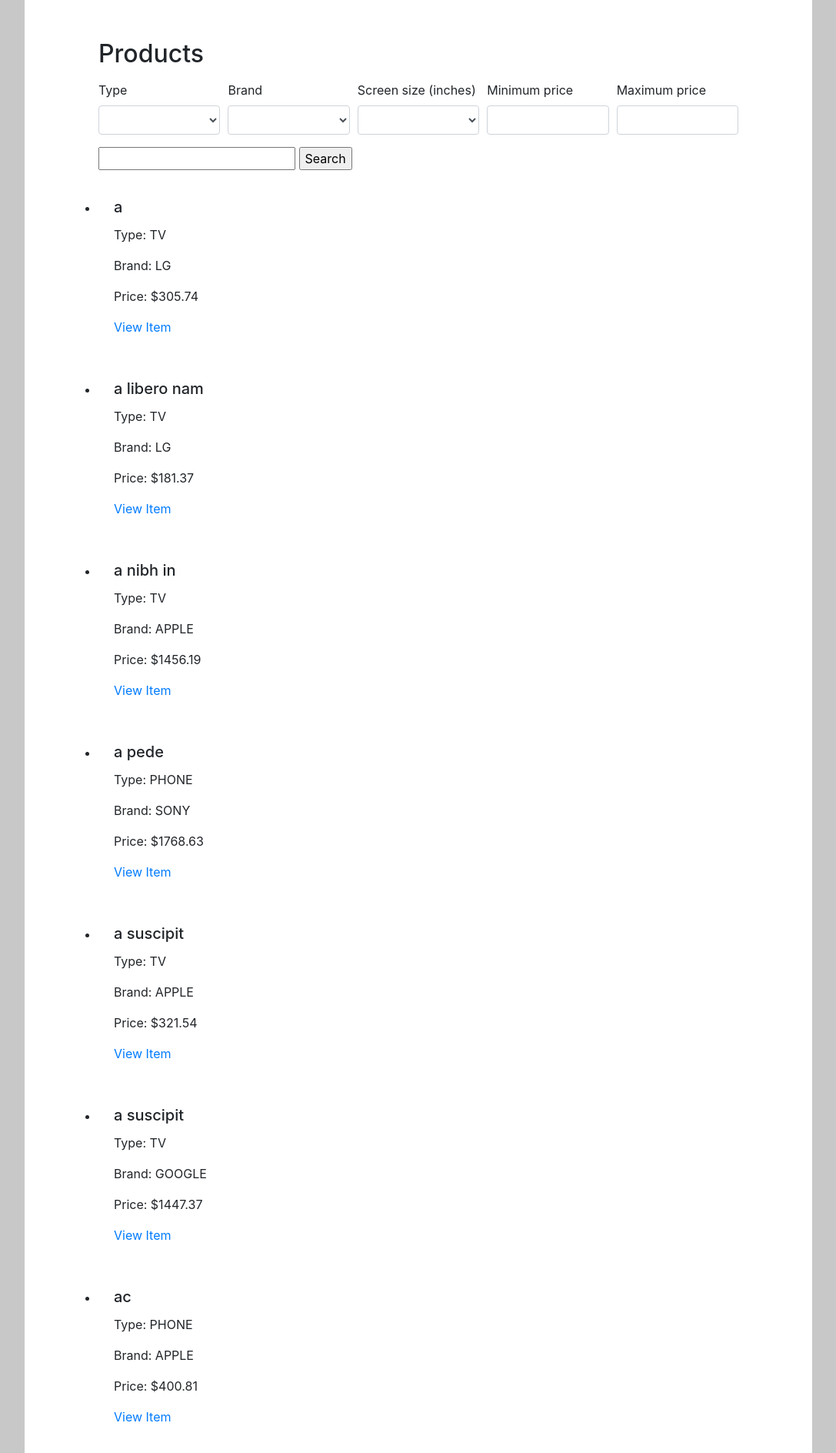
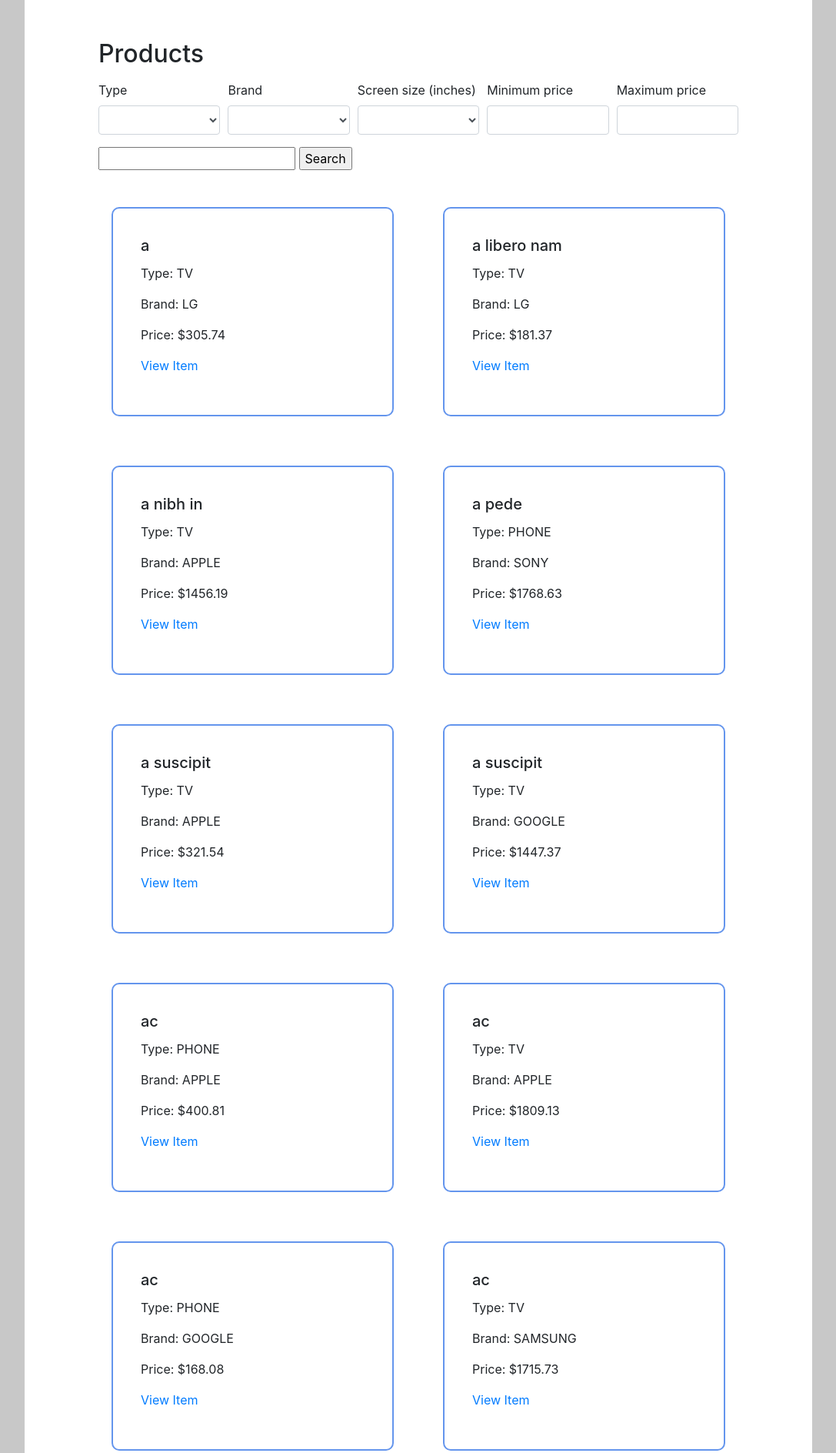
Before and after one commit to WoodardEric/cs360-database, a Django app: page /products/ in a window 1280 px wide. Shown: the part 61-1949 px from the top of the page at 77% size, without its empty margins (96-1183 px from the left). Run offline with Django 4.2, Linux system fonts and the light colour scheme; data comes from the database, SQL or seed files in the repository; some libraries are stand-ins or nearby versions.

Commit message:
Changed products list to tiles

```diff
--- a/static/style.css
+++ b/static/style.css
@@ -22,3 +22,14 @@ img {
     max-width: 100%;
     max-height: 100%;
 }
+
+#product {
+    min-width: 256px;
+    max-width: 384px;
+    border-style: solid;
+    border-radius: 10px;
+    border-width: 2px;
+    border-color: cornflowerblue;
+    margin: 32px;
+    padding: 16px;
+}
--- a/templates/products.html
+++ b/templates/products.html
@@ -61,10 +61,10 @@
   </form>
 
   <!-- Products list -->
-  <ul class="list-group">
+  <div class="row">
     {% for product in products %}
       <!-- Individual product -->
-      <li>
+      <div class="col" id="product">
         <form action="add_to_cart" method="POST" value="{{ request.path }}">
           {% csrf_token %}
 
@@ -80,15 +80,18 @@
             </div>
 
             {% if user.is_authenticated %}
+              <br>
               <button type="submit" class="btn btn-primary btn-sm">Add to Cart</button>
             {% endif %}
           </div>
         </form>
-      </li>
+      </div>
 
       <!-- No products in database -->
       {% empty %}
-        <li>No products yet.</li>
+        <div class="col" id="product">
+          <p>No products yet</p>
+        </div>
     {% endfor %}
-  </ul>
+  </div>
 {% endblock %}
```
